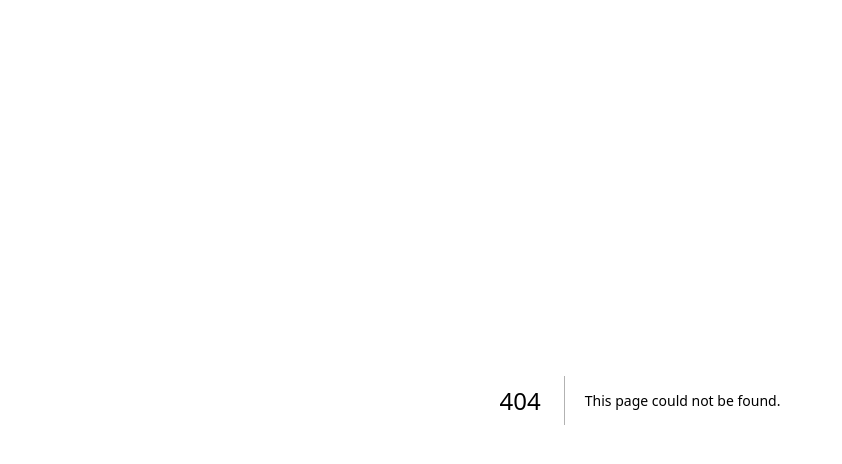
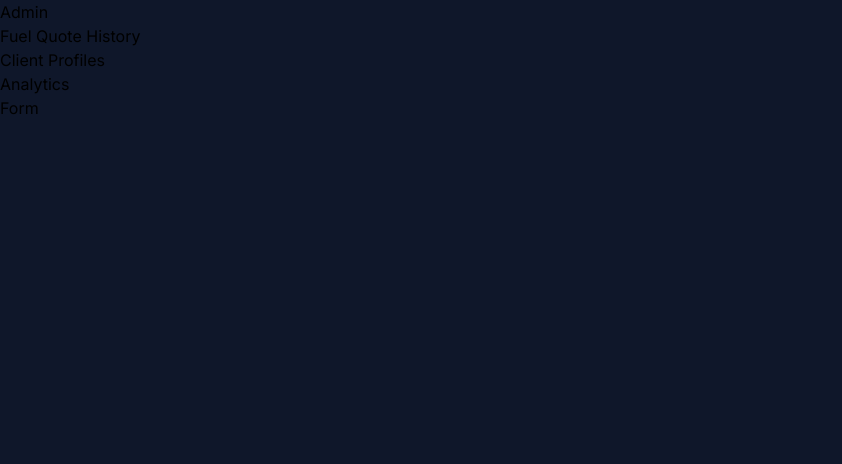
Before and after one commit to alimvasaya/FuelQuotePredictor-T6, a Next.js app: page /Admin in a window 1280 px wide. Before the commit this address had no page. Shown: the top 464 px of the page, without its empty margins (0-842 px from the left). Built offline with nearby package versions, Linux system fonts and the light colour scheme.

Commit message:
Admin Portal for Fuel Quote Application

```diff
--- /dev/null
+++ b/src/app/Admin/page.tsx
@@ -0,0 +1,44 @@
+"use client";
+import React from "react";
+import { BrowserRouter as Router, Route, Link, Routes } from "react-router-dom";
+import QuoteHistory from "./Fuel_Quote_History/page";
+import ClientProfiles from "./Client_profiles/page";
+import Analytics from "./Analytics/page";
+import Form from "../components/Forum/page"; // Import the Form component
+
+const AdminPage = () => {
+  return (
+    <Router>
+      <div>
+        <nav>
+          <ul>
+            <li>
+              <Link to="/Admin">Admin</Link>
+            </li>
+            <li>
+              <Link to="/quote-history">Fuel Quote History</Link>
+            </li>
+            <li>
+              <Link to="/client-profiles">Client Profiles</Link>
+            </li>
+            <li>
+              <Link to="/analytics">Analytics</Link>
+            </li>
+            <li>
+              <Link to="/form">Form</Link>
+            </li>
+          </ul>
+        </nav>
+
+        <Routes>
+          <Route path="/quote-history" element={<QuoteHistory />} />
+          <Route path="/client-profiles" element={<ClientProfiles />} />
+          <Route path="/analytics" element={<Analytics />} />
+          <Route path="/form" element={<Form />} />
+        </Routes>
+      </div>
+    </Router>
+  );
+};
+
+export default AdminPage;
--- a/src/app/components/Admin/page.tsx
+++ /dev/null
@@ -1,15 +0,0 @@
-import React from "react";
-import { Link } from "react-router-dom";
-
-
-const AdminPage = () => {
-  return (
-    <div>
-      <header>
-        <h1>Admin Page</h1>
-      </header>
-    </div>
-  );
-};
-
-export default AdminPage;
--- a/src/app/page.tsx
+++ b/src/app/page.tsx
@@ -1,11 +1,8 @@
-import Admin from "./components/Admin/page";
-import Form from "./components/Forum/page";
+
 import Header from "./components/Header";
 import Hero from "./components/Hero";
 import Link from "next/link";
-import QuoteHistory from "./components/Fuel_Quote_History/page";
-import Clinet_profiles from "./components/Client_profiles/page";
-import Analytics from "./components/Analytics/page";
+
 
 
 export default function Home() {
@@ -14,14 +11,6 @@ export default function Home() {
       <Header />
       {<Hero /> }
       {/* <Profile />*/}
-      <Link href="components#Forum"></Link>
-      <Form />
-      <Link href="components#Admin"></Link>
-      <Admin />
-      <QuoteHistory />
-      <Link href="components#Client_profiles"></Link>
-      <Clinet_profiles />
-
     </div>
   );
 }
```
Also changed, not shown: src/app/Admin/Analytics/page.tsx (renamed from src/app/components/Analytics/page.tsx), src/app/Admin/Check_support_Tickets/SupportTicketTable.tsx (renamed from src/app/components/Check_support_Tickets/SupportTicketTable.tsx), src/app/Admin/Check_support_Tickets/page.tsx (renamed from src/app/components/Check_support_Tickets/page.tsx), src/app/Admin/Client_profiles/page.tsx (renamed from src/app/components/Client_profiles/page.tsx), src/app/Admin/Fuel_Quote_History/page.tsx (renamed from src/app/components/Fuel_Quote_History/page.tsx).
